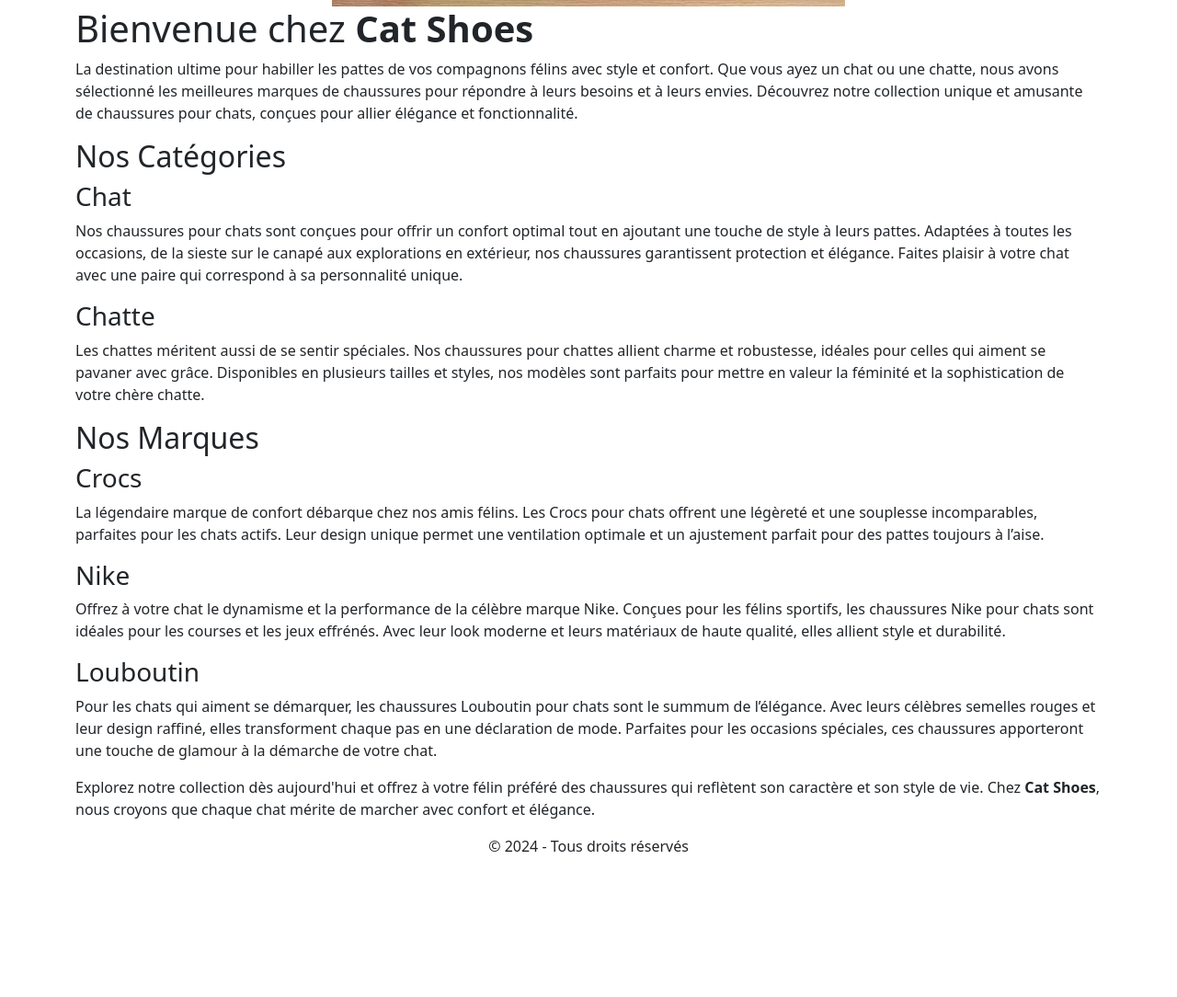
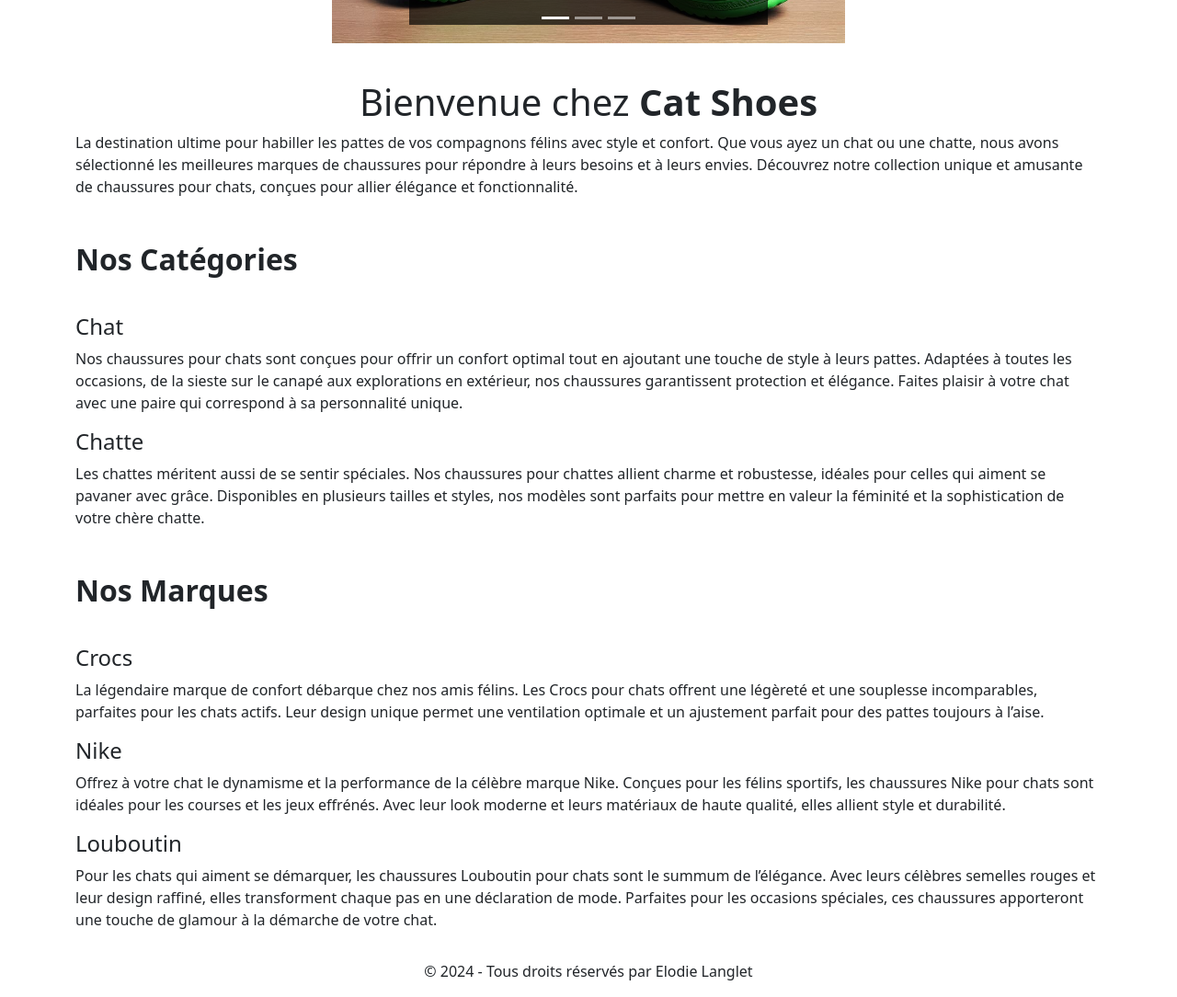
Before and after one commit to Akamya/js_ecommerce_project, a website built with Vite: page index.html in a window 1280 px wide. Shown: the part 711-1795 px from the top of the page at 92% size. Before the commit the page ends 1659 px from the top, so only its background shows below. Built offline with nearby package versions, Linux system fonts and the light colour scheme.

Commit message:
style DONE

```diff
--- a/src/layouts/Layout.js
+++ b/src/layouts/Layout.js
@@ -12,7 +12,7 @@
       <main class="container mt-5">
       </main>
       <footer class="text-center mt-auto">
-        <p>&copy; ${year} - Tous droits réservés</p>
+        <p>&copy; ${year} - Tous droits réservés par Elodie Langlet</p>
       </footer>
     </div>
     `;
--- a/src/pages/Home.js
+++ b/src/pages/Home.js
@@ -17,14 +17,14 @@
   const louboutin = marquesJSON.find((marque) => marque.id == 3);
 
   element.innerHTML = `
-  <h1>Cat Shoes</h1>
+  <h1 style="text-align:center; padding-bottom: 1em;">Cat Shoes</h1>
     ${Carousel(images)}
-    <h1>Bienvenue chez <strong>Cat Shoes</strong></h1>
+    <h1 style="text-align:center; padding-top: 1em;">Bienvenue chez <strong>Cat Shoes</strong></h1>
         <p>La destination ultime pour habiller les pattes de vos compagnons félins avec style et confort. Que vous ayez un chat ou une chatte, nous avons sélectionné les meilleures marques de chaussures pour répondre à leurs besoins et à leurs envies. Découvrez notre collection unique et amusante de chaussures pour chats, conçues pour allier élégance et fonctionnalité.</p>
 
 
     <section id="categories">
-        <h2>Nos Catégories</h2>
+        <h2 style="padding-top: 1em;">Nos Catégories</h2>
         <article id="chaussures-pour-chats">
             <h3>${sexeChat.nom}</h3>
             <p>${sexeChat.description}</p>
@@ -54,9 +54,5 @@
             <p>${louboutin.description}</p>
         </article>
     </section>
-
-    <footer>
-        <p>Explorez notre collection dès aujourd'hui et offrez à votre félin préféré des chaussures qui reflètent son caractère et son style de vie. Chez <strong>Cat Shoes</strong>, nous croyons que chaque chat mérite de marcher avec confort et élégance.</p>
-    </footer>
     `;
 };
--- a/src/style.scss
+++ b/src/style.scss
@@ -94,3 +94,21 @@
   width: 50%;
   margin: auto;
 }
+
+#categories h2,
+#marques h2 {
+  font-weight: bold;
+  padding-bottom: 1em;
+}
+
+#marques h2 {
+  padding-top: 1em;
+}
+
+h3 {
+  font-size: 1.5em;
+}
+
+#louboutin:last-child {
+  margin-bottom: 2em;
+}
```
